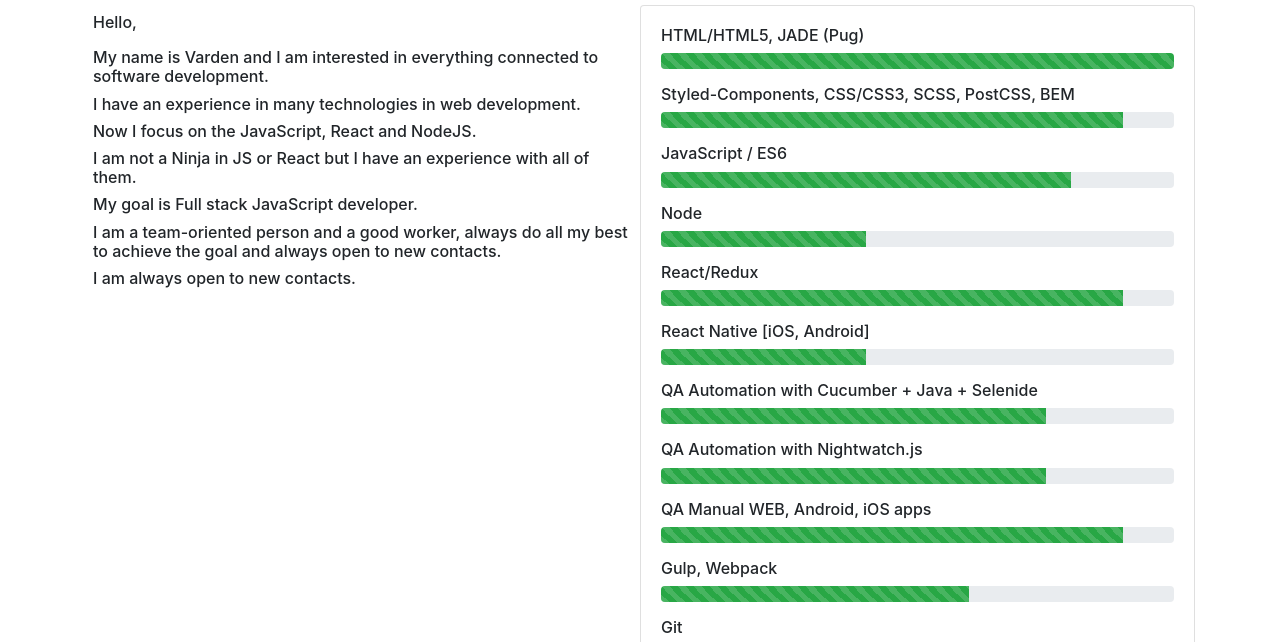
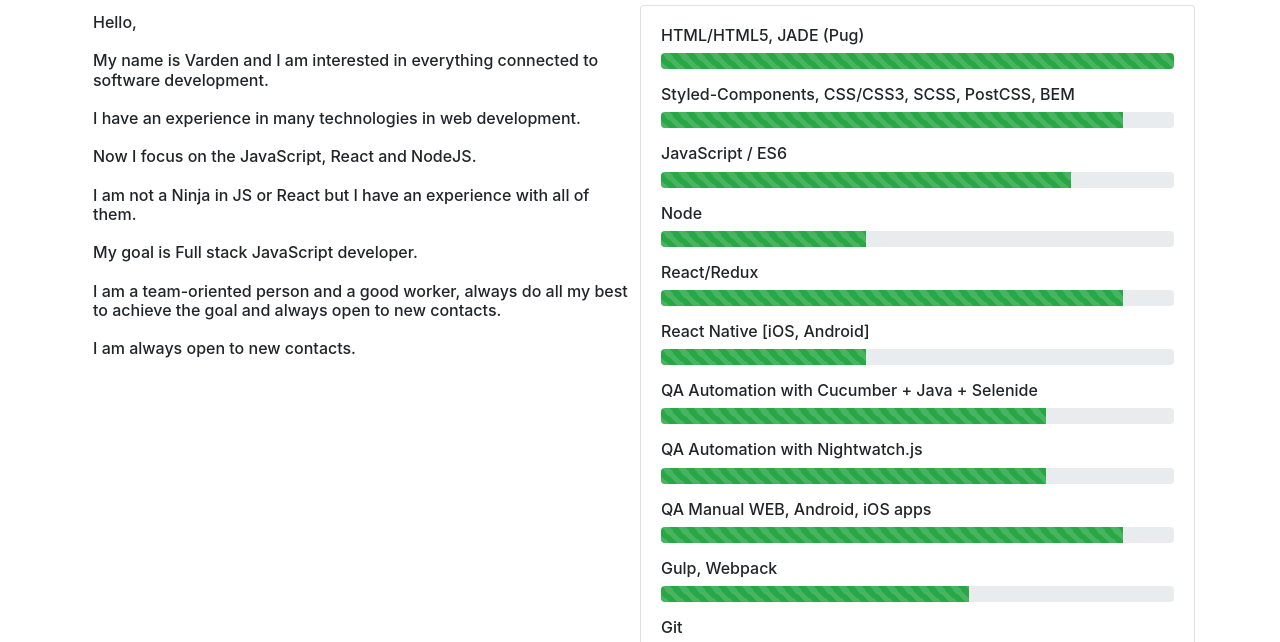
Before and after one commit to ivarden/ivarden.github.io, a website: page src/index.html in a window 1280 px wide. Shown: the part 139-781 px from the top of the page. Drawn offline with Linux system fonts and the light colour scheme; some packages are replaced by stand-ins of ours; a script that the page names is missing.

Commit message:
Update index.html

```diff
--- a/src/index.html
+++ b/src/index.html
@@ -54,14 +54,15 @@
 
       <div class="wrap-home">
         <div class="wrap-home_text">
-          <h6>Hello,</p>
-          <h6>My name is Varden and I am interested in everything connected to software development.</h6>
-          <h6>I have an experience in many technologies in web development.</h6>
-          <h6>Now I focus on the JavaScript, React and NodeJS.</h6>
-          <h6>I am not a Ninja in JS or React but I have an experience with all of them.</h6>
-          <h6>My goal is Full stack JavaScript developer.</h6>
-          <h6>I am a team-oriented person and a good worker, always do all my best to achieve the goal and always open to new contacts.</h6>
-          <h6>I am always open to new contacts.</h6>
+          <h6>
+            Hello,
+            <br><br> My name is Varden and I am interested in everything connected to software development.
+            <br><br> I have an experience in many technologies in web development.
+            <br><br> Now I focus on the JavaScript, React and NodeJS.
+            <br><br> I am not a Ninja in JS or React but I have an experience with all of them.
+            <br><br> My goal is Full stack JavaScript developer.
+            <br><br> I am a team-oriented person and a good worker, always do all my best to achieve the goal and always open to new contacts.
+            <br><br> I am always open to new contacts.</h6>
         </div>
 
         <div class="wrap-home_skills card card-body">
```
